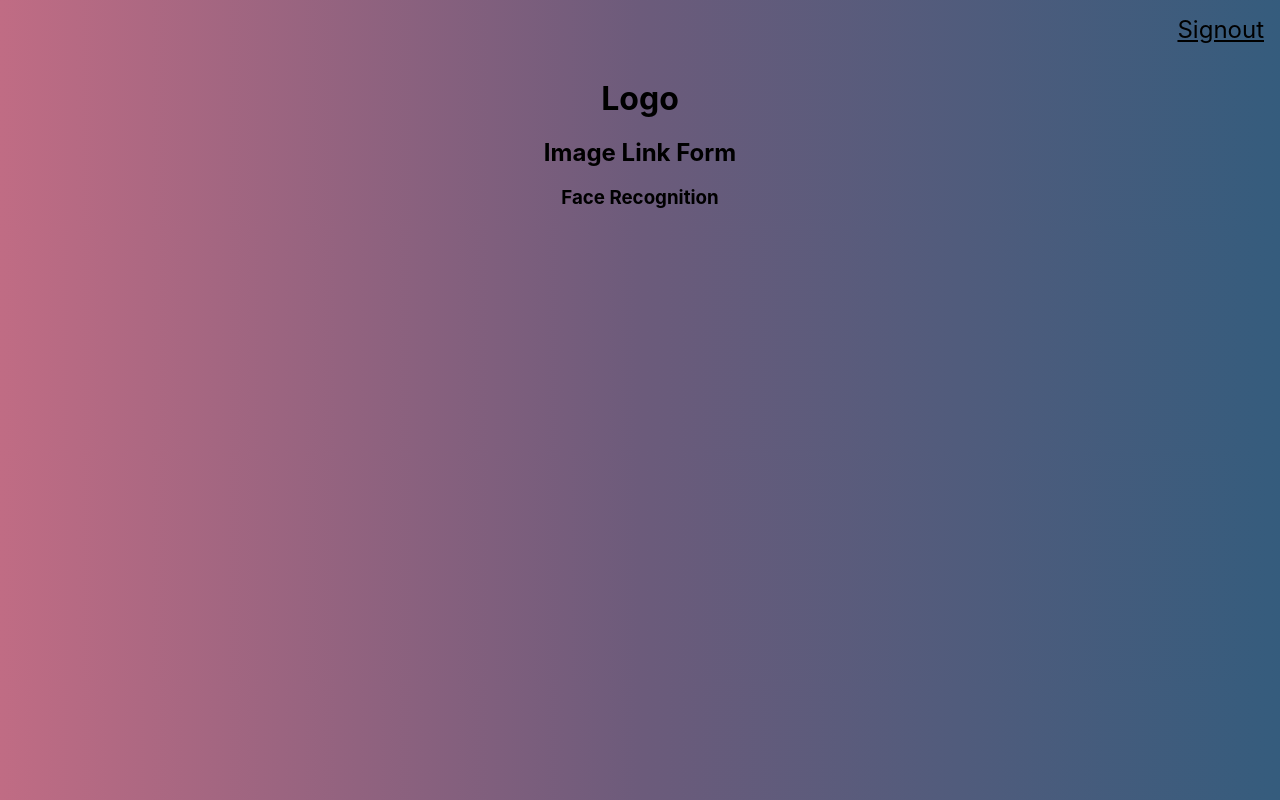
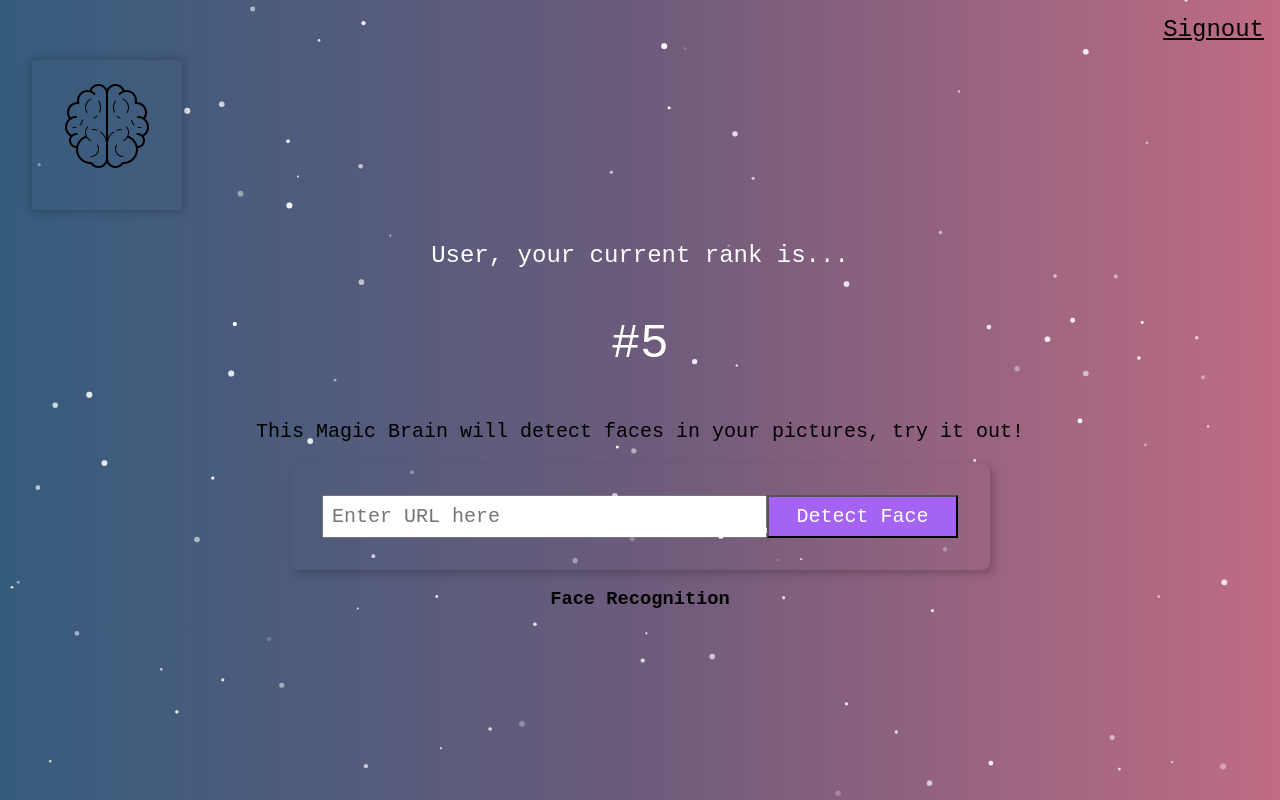
Before and after one commit to CHZelaya/smartbrain-frontend-v2, a React (Create React App) app: page / in a window 1280 px wide. Built offline with nearby package versions, Linux system fonts and the light colour scheme.

Commit message:
Finished FrontEnd, working on functionality

```diff
--- a/package.json
+++ b/package.json
@@ -10,8 +10,11 @@
     "react-dom": "^18.2.0",
     "react-parallax-tilt": "^1.7.57",
     "react-scripts": "5.0.1",
+    "react-tsparticles": "^2.2.2",
     "styled-components": "^5.3.5",
     "tachyons": "^4.12.0",
+    "tsparticles": "^2.2.2",
+    "tsparticles-slim": "^2.2.2",
     "web-vitals": "^2.1.4"
   },
   "scripts": {
--- a/src/App.css
+++ b/src/App.css
@@ -2,37 +2,7 @@
   text-align: center;
 }
 
-.App-logo {
-  height: 40vmin;
-  pointer-events: none;
+.particles {
+  position: fixed;
+  z-index: -1;
 }
-
-@media (prefers-reduced-motion: no-preference) {
-  .App-logo {
-    animation: App-logo-spin infinite 20s linear;
-  }
-}
-
-.App-header {
-  background-color: #282c34;
-  min-height: 100vh;
-  display: flex;
-  flex-direction: column;
-  align-items: center;
-  justify-content: center;
-  font-size: calc(10px + 2vmin);
-  color: white;
-}
-
-.App-link {
-  color: #61dafb;
-}
-
-@keyframes App-logo-spin {
-  from {
-    transform: rotate(0deg);
-  }
-  to {
-    transform: rotate(360deg);
-  }
-}
--- a/src/App.js
+++ b/src/App.js
@@ -1,16 +1,25 @@
 import { Component } from 'react';
+import ParticlesComponent from './Components/Particles';
 import './App.css';
 import FaceRecogntion from './Components/FaceRecognition';
 import ImageLinkForm from './Components/ImageLinkForm';
 import Logo from './Components/Logo';
 import Navigation from './Components/Navigation';
+import Rank from './Components/Rank';
+
+
+
 
 class App extends Component {
+
+
   render() {
     return (
       <div className="App">
+        <ParticlesComponent className='particles' />
         <Navigation />
         <Logo />
+        <Rank />
         <ImageLinkForm />
         <FaceRecogntion />
       </div>
--- a/src/Components/ImageLinkForm/ImageLinkFormElements.js
+++ b/src/Components/ImageLinkForm/ImageLinkFormElements.js
@@ -4,6 +4,36 @@ export const ImageLinkFormContainer = styled.div.attrs({
     className: "image-link-form-container"
 })``
 
-export const ImageLinkItem = styled.div.attrs({
-    className: "image-link-form-item"
+export const Paragraph = styled.p.attrs({
+    className: "f4"
 })``
+
+export const FormContainer = styled.div.attrs({
+    className: "form"
+})`
+display: flex;
+justify-content: center;
+`
+
+export const FormItem = styled.div.attrs({
+    className: "form-item pa4 br3 shadow-5 "
+})`
+    width: 700px;
+    display: flex;
+    justify-content: center;
+`
+
+export const Input = styled.input.attrs({
+    className: "input f4 pa2 w-70 center"
+    , type: "text"
+    , placeholder: "Enter URL here"
+    , required: true
+})``
+
+export const Button = styled.button.attrs({
+    className: "button w-30 grow f4 link ph3 pv2 dib white bg-light-purple"
+    , type: "button"
+    ,
+})`
+cursor: pointer;
+`
--- a/src/Components/ImageLinkForm/index.js
+++ b/src/Components/ImageLinkForm/index.js
@@ -1,12 +1,21 @@
 import React from 'react'
-import { ImageLinkFormContainer, ImageLinkItem } from './ImageLinkFormElements';
+import { ImageLinkFormContainer, Paragraph, FormContainer, FormItem, Input, Button } from './ImageLinkFormElements';
 
 const ImageLinkForm = () => {
     return (
         <ImageLinkFormContainer>
-            <ImageLinkItem>
-                <h2>Image Link Form</h2>
-            </ImageLinkItem>
+            <Paragraph>
+                {`This Magic Brain will detect faces in your pictures, try it out!`}
+            </Paragraph>
+            <FormContainer>
+                <FormItem>
+                    <Input>
+                    </Input>
+                    <Button>
+                        Detect Face
+                    </Button>
+                </FormItem>
+            </FormContainer>
         </ImageLinkFormContainer>
     )
 }
--- a/src/Components/Logo/LogoElements.js
+++ b/src/Components/Logo/LogoElements.js
@@ -1,9 +1,32 @@
 import styled from 'styled-components'
 
 export const LogoContainer = styled.div.attrs({
-    className: 'container',
-})``
+    className: 'container ma4 mt0',
+})`
+`
 
-export const LogoItem = styled.div.attrs({
-    className: 'logo-item',
-})``
+export const Card = styled.div.attrs({
+    className: 'card',
+    tiltReverse: true,
+})`
+    display: flex;
+
+    `
+
+export const Tilt = styled.div.attrs({
+    className: 'tilt',
+})`
+  background: #355C7D;
+  /* fallback for old browsers */
+  background: -webkit-radial-gradient( #C06C84, #6C5B7B, #355C7D);
+  /* Chrome 10-25, Safari 5.1-6 */
+  background: radial-gradient( #C06C84, #6C5B7B, #355C7D);
+  /* W3C, IE 10+/ Edge, Firefox 16+, Chrome 26+, Opera 12+, Safari 7+ */`
+
+export const InnerTilt = styled.div.attrs({
+    className: 'inner-element br2 shadow-2'
+})`
+height: 150px;
+width: 150px;
+backgroundColor: 'green';
+`
--- a/src/Components/Logo/index.js
+++ b/src/Components/Logo/index.js
@@ -1,14 +1,27 @@
 import React from 'react';
-import { LogoContainer, LogoItem } from './LogoElements';
-// import ReactDOM from 'react-dom';
-// import Tilt from 'react-parallax-tilt';
+import { LogoContainer, Card, InnerTilt } from './LogoElements';
+import Tilt from 'react-parallax-tilt';
+import brain from './brain.png';
 
 const Logo = () => {
     return (
         <LogoContainer>
-            <LogoItem>
-                <h1> Logo</h1>
-            </LogoItem>
+            <Card>
+                <Tilt
+                    tiltReverse={true}
+                    className="parallax-effect-img"
+                    tiltMaxAngleX={40}
+                    tiltMaxAngleY={40}
+                    perspective={800}
+                    transitionSpeed={1500}
+                    scale={1.1}
+                    gyroscope={true}
+                >
+                    <InnerTilt>
+                        <img src={brain} style={{ paddingtop: "5px", width: "auto", height: "auto" }} className="pa3" alt="pic" />
+                    </InnerTilt>
+                </Tilt>
+            </Card>
         </LogoContainer>
     )
 }
--- /dev/null
+++ b/src/Components/Particles/index.js
@@ -0,0 +1,42 @@
+import Particles from 'react-tsparticles';
+import { loadSlim } from 'tsparticles-slim';
+// import { loadFull } from 'tsparticles';
+import { useCallback, useMemo } from 'react';
+
+const ParticlesComponent = () => {
+    const options = useMemo(() => {
+        return {
+            particles: {
+                move: {
+                    enable: true,
+                    speed: { min: 1 },
+                },
+                links: {
+                    enable: true,
+                    distance: 100,
+                },
+                size: {
+                    value: { min: 1, max: 3 },
+                },
+                opacity: {
+                    value: { min: 0.1, max: 0.8 },
+                },
+                number: {
+                    value: 100,
+                },
+                fullscreen: {
+                    enable: true,
+                    zIndex: -1,
+                },
+            }
+        }
+    }, []);
+
+    const particlesInit = useCallback((engine) => {
+        loadSlim(engine);
+    }, []);
+
+    return <Particles init={particlesInit} options={options} />;
+}
+
+export default ParticlesComponent;
--- /dev/null
+++ b/src/Components/Rank/RankElements.js
@@ -0,0 +1,19 @@
+import styled from 'styled-components';
+
+export const RankContainer = styled.div.attrs({
+    className: 'rank-container',
+})`
+`
+export const RankItem = styled.div.attrs({
+    className: 'rank-item',
+})`
+`
+
+export const Paragraph = styled.p.attrs({
+    className: 'paragraph white f3',
+})`
+`
+
+export const Paragraph2 = styled.p.attrs({
+    className: 'paragraph white f1',
+})``
--- /dev/null
+++ b/src/Components/Rank/index.js
@@ -0,0 +1,24 @@
+import React from 'react';
+import {
+    RankContainer
+    , RankItem
+    , Paragraph
+    , Paragraph2
+} from './RankElements';
+
+const Rank = () => {
+    return (
+        <RankContainer>
+            <RankItem>
+                <Paragraph>
+                    {`User, your current rank is...`}
+                </Paragraph>
+                <Paragraph2>
+                    {`#5`}
+                </Paragraph2>
+            </RankItem>
+        </RankContainer>
+    )
+}
+
+export default Rank
--- a/src/index.css
+++ b/src/index.css
@@ -1,15 +1,11 @@
 body {
   margin: 0;
-  font-family: -apple-system, BlinkMacSystemFont, 'Segoe UI', 'Roboto', 'Oxygen',
-    'Ubuntu', 'Cantarell', 'Fira Sans', 'Droid Sans', 'Helvetica Neue',
-    sans-serif;
-  -webkit-font-smoothing: antialiased;
-  -moz-osx-font-smoothing: grayscale;
+  font-family: "Courier New", "Helvetica Neue", Helvetica, Arial, sans-serif;
   background: #355C7D;
   /* fallback for old browsers */
-  background: -webkit-linear-gradient(to right, #C06C84, #6C5B7B, #355C7D);
+  background: -webkit-linear-gradient(to left, #C06C84, #6C5B7B, #355C7D);
   /* Chrome 10-25, Safari 5.1-6 */
-  background: linear-gradient(to right, #C06C84, #6C5B7B, #355C7D);
+  background: linear-gradient(to left, #C06C84, #6C5B7B, #355C7D);
   /* W3C, IE 10+/ Edge, Firefox 16+, Chrome 26+, Opera 12+, Safari 7+ */
 
 }
```
Also changed, not shown: src/Components/Logo/brain.png (added), 1 other file (tests, documents, lock files or other folders).
